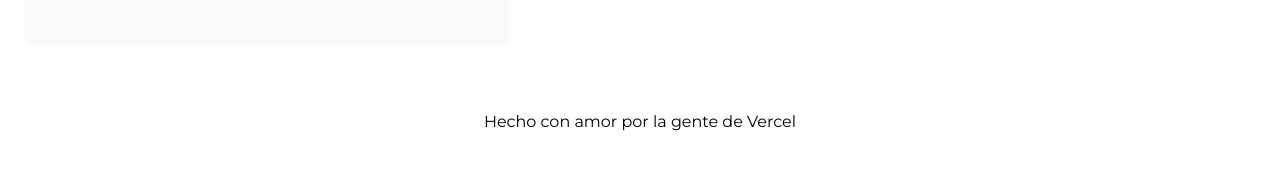
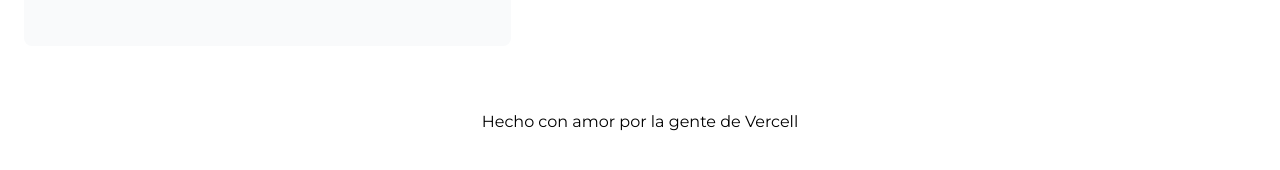
Before and after one commit to JUANESSMURF/next.js-proyect, a Next.js app: page / in a window 1280 px wide. Shown: the part 730-900 px from the top of the page. Built offline with nearby package versions, Linux system fonts and the light colour scheme; a web font is replaced by a local one.

Commit message:
commit testing

```diff
--- a/app/layout.tsx
+++ b/app/layout.tsx
@@ -11,7 +11,7 @@ export default function RootLayout({
       <body className={`${montserrat.className}  antialiased`}>
         {children}
         <footer className='py-10 flex justify-center items-center'>
-          Hecho con amor por la gente de Vercel
+          Hecho con amor por la gente de Vercell
         </footer>
       </body>
     </html>
```
